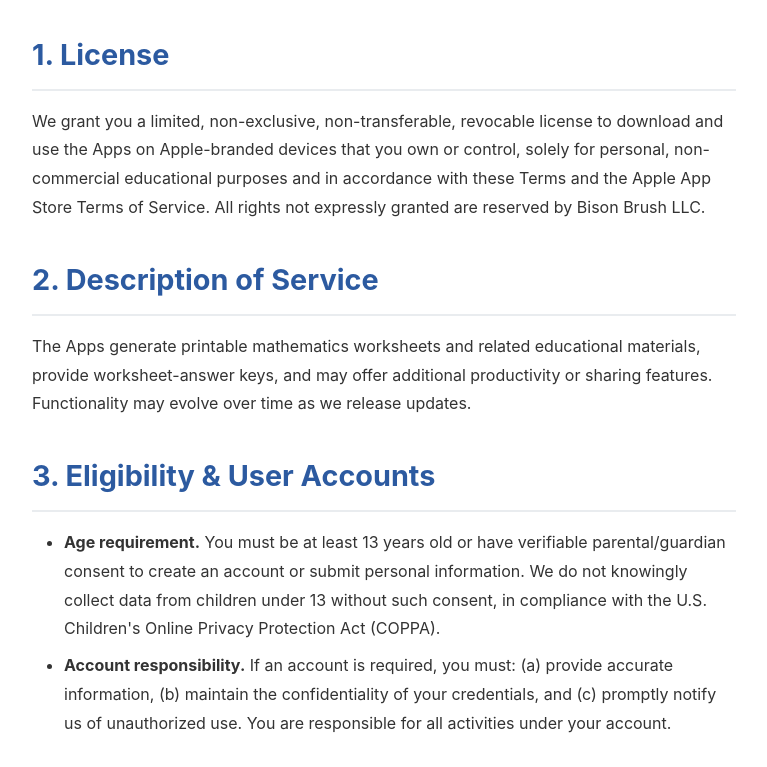
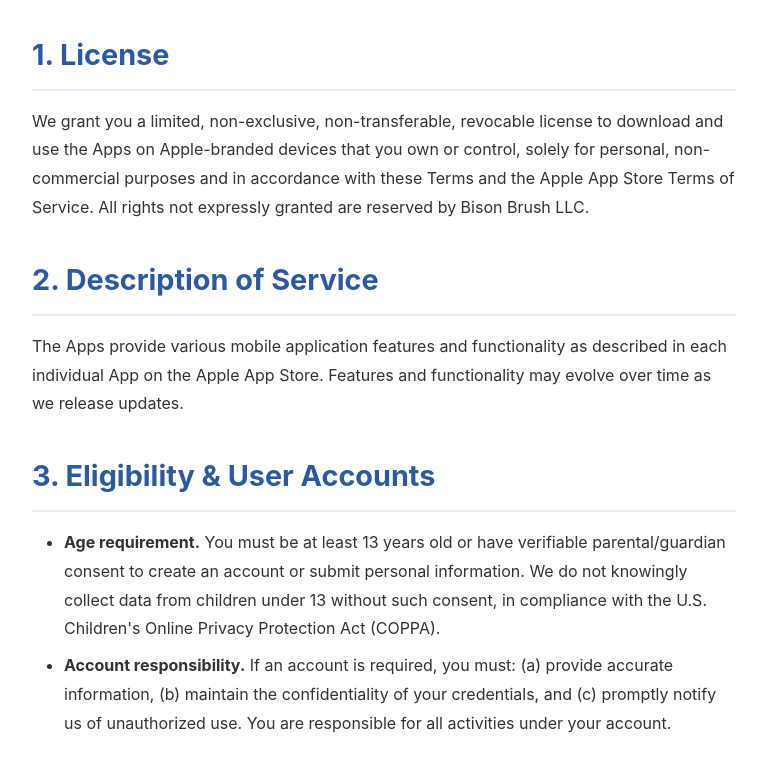
Before and after one commit to km3h/bisonbrush-website, a plain HTML site: page terms.html in a window 1280 px wide. Shown: the part 629-1396 px from the top of the page, without its empty margins (256-1023 px from the left). Drawn offline with nearby package versions, Linux system fonts and the light colour scheme.

Commit message:
Make Terms of Use more general - remove educational/worksheet specific language to cover all app types

```diff
--- a/terms.html
+++ b/terms.html
@@ -49,10 +49,10 @@
                     <p>These Terms of Use ("Terms") are a legally binding agreement between you ("you" or "User") and Bison Brush LLC ("<strong>we," "us," or "our"</strong>) governing your download, installation, or use of any Bison Brush iOS application, including Math Sheet Prints (collectively, the "Apps"). By accessing or using the Apps, you acknowledge that you have read, understood, and agree to be bound by these Terms and our Privacy Policy. If you do not agree, do not use the Apps.</p>
 
                     <h2>1. License</h2>
-                    <p>We grant you a limited, non-exclusive, non-transferable, revocable license to download and use the Apps on Apple-branded devices that you own or control, solely for personal, non-commercial educational purposes and in accordance with these Terms and the Apple App Store Terms of Service. All rights not expressly granted are reserved by Bison Brush LLC.</p>
+                    <p>We grant you a limited, non-exclusive, non-transferable, revocable license to download and use the Apps on Apple-branded devices that you own or control, solely for personal, non-commercial purposes and in accordance with these Terms and the Apple App Store Terms of Service. All rights not expressly granted are reserved by Bison Brush LLC.</p>
 
                     <h2>2. Description of Service</h2>
-                    <p>The Apps generate printable mathematics worksheets and related educational materials, provide worksheet-answer keys, and may offer additional productivity or sharing features. Functionality may evolve over time as we release updates.</p>
+                    <p>The Apps provide various mobile application features and functionality as described in each individual App on the Apple App Store. Features and functionality may evolve over time as we release updates.</p>
 
                     <h2>3. Eligibility & User Accounts</h2>
                     <ul>
@@ -73,7 +73,7 @@
                     </ol>
 
                     <h2>5. User Content & Ownership</h2>
-                    <p>You own any worksheets, answers, or other content you create with the Apps ("User Content"). You grant Bison Brush LLC a worldwide, non-exclusive, royalty-free license to host, process, transmit, and display your User Content solely as needed to operate and improve the Apps and to honor settings you select when sharing or exporting. You represent that you have all rights necessary to grant this license.</p>
+                    <p>You own any content, data, or materials you create with the Apps ("User Content"). You grant Bison Brush LLC a worldwide, non-exclusive, royalty-free license to host, process, transmit, and display your User Content solely as needed to operate and improve the Apps and to honor settings you select when sharing or exporting. You represent that you have all rights necessary to grant this license.</p>
 
                     <h2>6. Intellectual Property</h2>
                     <p>The Apps and all original content, features, and functionality are and will remain the exclusive property of Bison Brush LLC and are protected by U.S. and international copyright, trademark, patent, and trade-secret laws.</p>
```
